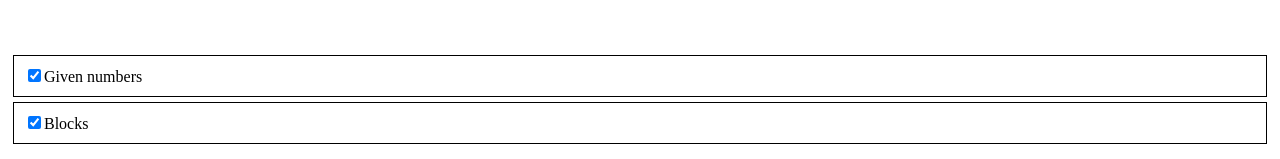
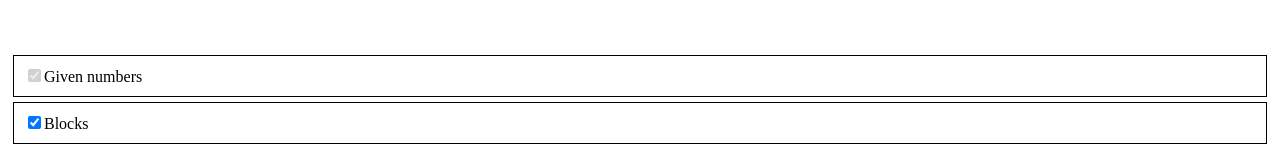
Before and after one commit to semiexp/puzzle-webapp, a React (Vite) app in the folder packages/sudoku-editor/: page / in a window 1280 px wide. Shown: the part 422-581 px from the top of the page. Built offline with nearby package versions, Linux system fonts and the light colour scheme.

Commit message:
always enable givenNumbers rule

```diff
--- a/packages/sudoku-editor/src/editor.tsx
+++ b/packages/sudoku-editor/src/editor.tsx
@@ -245,9 +245,14 @@ export const Editor = (props: EditorProps) => {
             cursor: "pointer",
           }}
         >
-          <input type="checkbox" onChange={(e) => {
-            onChangeEnabledRules(rule.name, e.target.checked);
-          }} checked={problem.enabledRules.indexOf(rule.name) >= 0} />
+          <input
+            type="checkbox"
+            onChange={(e) => {
+              onChangeEnabledRules(rule.name, e.target.checked);
+            }}
+            checked={problem.enabledRules.indexOf(rule.name) >= 0}
+            disabled={rule.name === "givenNumbers"}
+          />
           {rule.description}
         </div>
       })}
```
